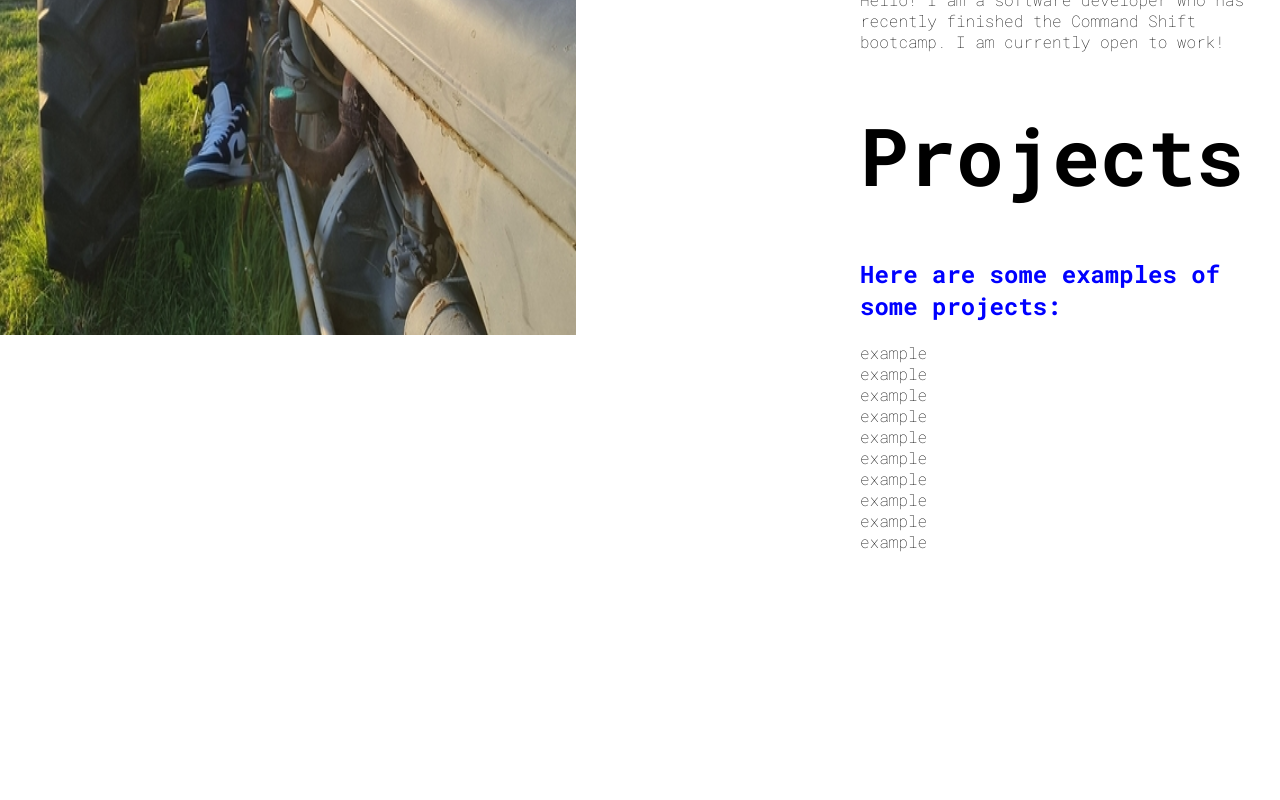
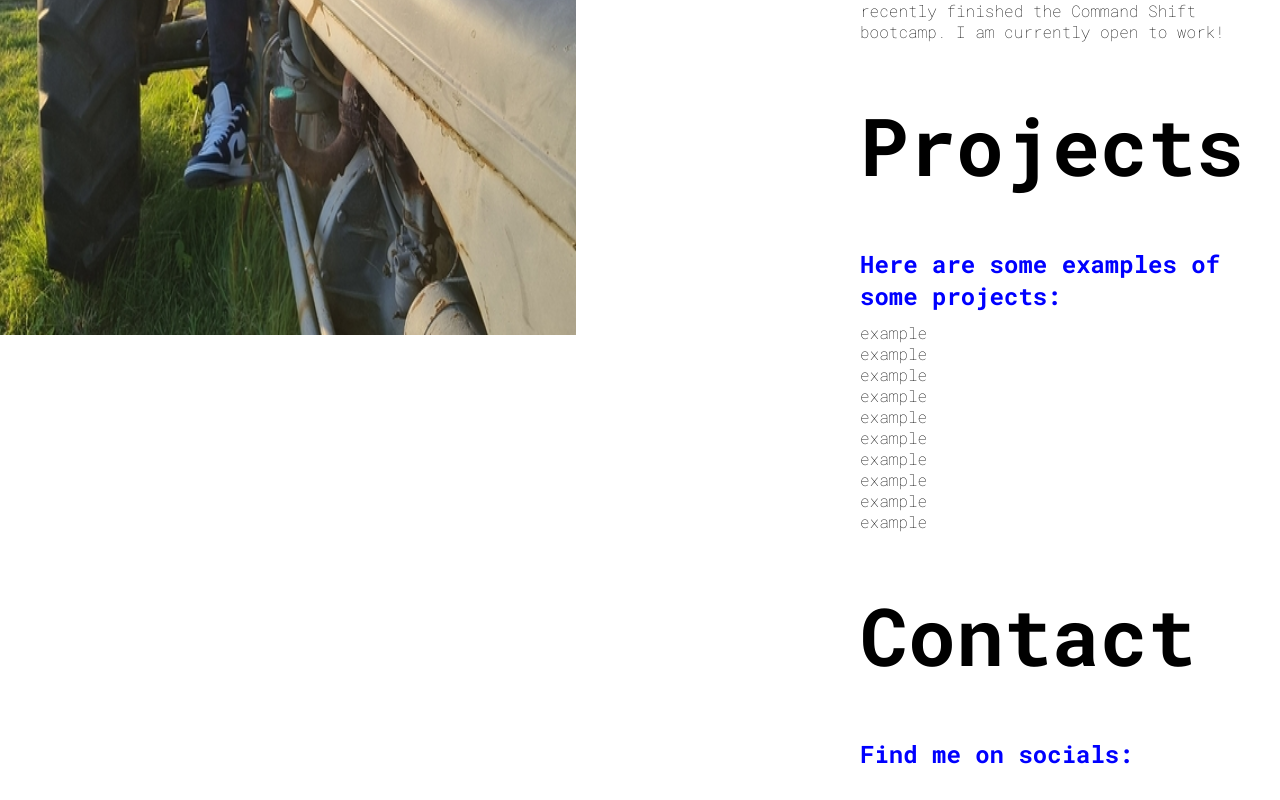
Before and after one commit to hughesblues94/react-portfolio, a React (Create React App) app: page / in a window 1280 px wide. Shown: the part 465-1265 px from the top of the page. Before the commit the page ends 1037 px from the top, so only its background shows below. Built offline with nearby package versions, Linux system fonts and the light colour scheme.

Commit message:
added contact section

```diff
--- a/src/components/Bio.css
+++ b/src/components/Bio.css
@@ -14,7 +14,11 @@ h1 {
   padding-top: 50px;
 }
 
+#contact {
+  padding-top: 50px;
+}
+
 h2 {
   color: blue;
-  padding-bottom: 20px;
+  padding-bottom: 10px;
 }
--- a/src/components/Bio.jsx
+++ b/src/components/Bio.jsx
@@ -1,5 +1,7 @@
 import "./Bio.css";
 import Button from "./Button.jsx";
+import { FontAwesomeIcon } from "@fortawesome/react-fontawesome";
+import { falinkedin } from "@fortawesome/free-solid-svg-icons";
 
 const Bio = () => {
   return (
@@ -13,8 +15,9 @@ const Bio = () => {
         Hello! I am a software developer who has recently finished the Command
         Shift bootcamp. I am currently open to work!
       </p>
-
-      <h1 className="projects">Projects</h1>
+      <h1 id="projects" className="projects">
+        Projects
+      </h1>
       <h2>Here are some examples of some projects:</h2>
       <p>example</p>
       <p>example</p>
@@ -26,6 +29,9 @@ const Bio = () => {
       <p>example</p>
       <p>example</p>
       <p>example</p>
+      <h1 id="contact">Contact</h1>
+      <h2>Find me on socials:</h2>
+      <FontAwesomeIcon icon={falinkedin} />
     </div>
   );
 };
--- a/src/components/Navbar.css
+++ b/src/components/Navbar.css
@@ -19,10 +19,20 @@
   align-self: center;
 }
 
+.link:hover {
+  text-decoration: underline;
+}
+
 .cv {
   color: blue;
   border-style: solid;
   border-radius: 50px;
+}
+
+.cv:hover {
+  text-decoration: none;
+  background-color: blue;
+  color: white;
 }
 .name {
   padding: 15px;
--- a/src/components/Navbar.jsx
+++ b/src/components/Navbar.jsx
@@ -9,15 +9,17 @@ const Navbar = () => {
           Craig <br />
           Hughes
         </li>
-        <btn className="link cv">Download CV</btn>
+        <li className="link cv">
+          <a href="#">Download CV</a>
+        </li>
         <li className="link">
           <a href="#">About</a>
         </li>
         <li className="link">
-          <a href="#">Portfolio</a>
+          <a href="#projects">Portfolio</a>
         </li>
         <li className="link">
-          <a href="#">Contact</a>
+          <a href="#contact">Contact</a>
         </li>
       </ul>
     </div>
```
